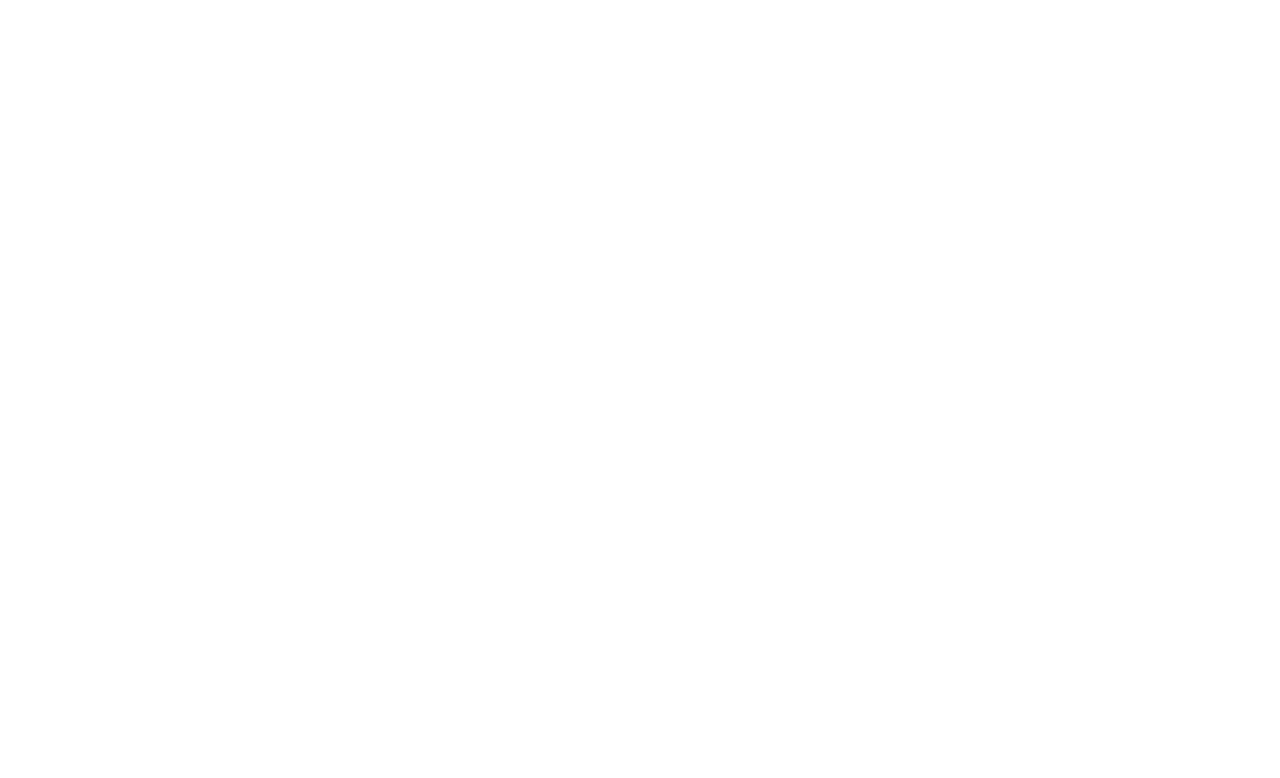
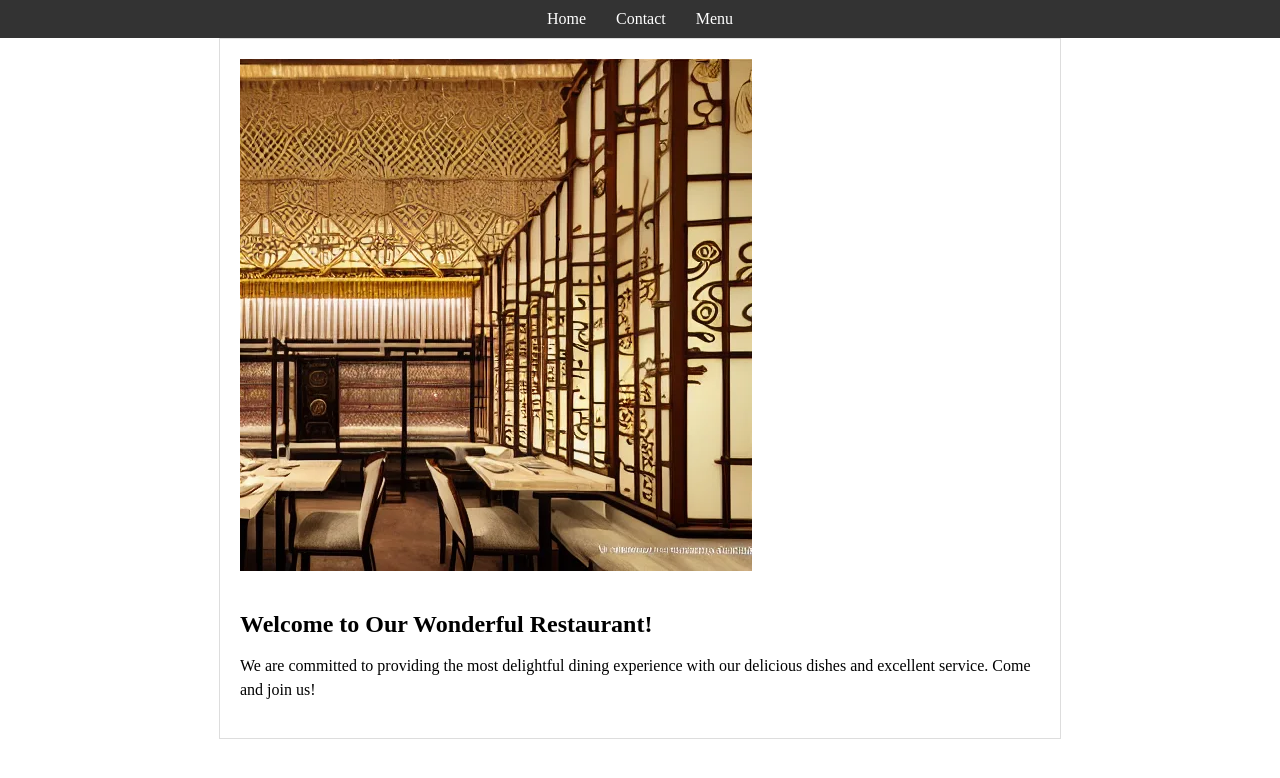
Before and after one commit to uliba3/Restaurant-Page, a plain HTML site: page index.html in a window 1280 px wide. Drawn offline with Linux system fonts and the light colour scheme.

Commit message:
Initial dist subtree commit

```diff
--- a/index.html
+++ b/index.html
@@ -3,11 +3,21 @@
 <head>
     <meta charset="UTF-8">
     <meta name="viewport" content="width=device-width, initial-scale=1.0">
-    <title>My Web App</title>
+    <title>Restaurant Homepage</title>
+    <link rel="stylesheet" href="styles.css">
 </head>
 <body>
+    <header>
+        <nav>
+            <ul>
+                <li class="tab" data-tab="home">Home</li>
+                <li class="tab" data-tab="contact">Contact</li>
+                <li class="tab" data-tab="menu">Menu</li>
+            </ul>
+        </nav>
+    </header>
     <div id="content">
-        <!-- Your content goes here -->
+        <!-- Content will be populated by JavaScript -->
     </div>
     <script src="main.js"></script>
 </body>
--- a/main.js
+++ b/main.js
@@ -1 +1 @@
-console.log("It is index.js");
+(()=>{"use strict";function e(e){const t=document.getElementById("content");let n;t.innerHTML="","home"===e?function(){const e=document.getElementById("content"),t=document.createElement("img");t.src="restaurant-image.jpg",e.appendChild(t);const n=document.createElement("h1");n.textContent="Welcome to Our Wonderful Restaurant!",e.appendChild(n);const c=document.createElement("p");c.textContent="We are committed to providing the most delightful dining experience with our delicious dishes and excellent service. Come and join us!",e.appendChild(c)}():"contact"===e?n=function(){const e=document.createElement("div");e.classList.add("tab-content");const t=document.createElement("p");return t.textContent="Contact us at contact@example.com or call us at +123456789.",e.appendChild(t),e}():"menu"===e&&(n=function(){const e=document.createElement("div");e.classList.add("tab-content");const t=document.createElement("p");t.textContent="Delicious Dish 1: $10";const n=document.createElement("p");n.textContent="Delicious Dish 2: $12";const c=document.createElement("p");return c.textContent="Delicious Dish 3: $15",e.appendChild(t),e.appendChild(n),e.appendChild(c),e}()),n&&(n.classList.add("tab-content","active"),t.appendChild(n))}document.addEventListener("DOMContentLoaded",(()=>{document.querySelectorAll(".tab").forEach((t=>{t.addEventListener("click",(t=>{e(t.target.dataset.tab)}))})),e("home")}))})();
--- /dev/null
+++ b/styles.css
@@ -0,0 +1,65 @@
+/* Reset some default styles */
+body, ul {
+    margin: 0;
+    padding: 0;
+    list-style: none;
+}
+
+/* Basic styles for the header and navigation */
+header {
+    background-color: #333;
+    color: white;
+    padding: 10px 0;
+    text-align: center;
+}
+
+nav ul {
+    display: flex;
+    justify-content: center;
+    align-items: center;
+}
+
+nav li {
+    margin: 0 15px;
+    cursor: pointer;
+}
+
+/* Styling for the tab content */
+#content {
+    max-width: 800px;
+    margin: 0 auto;
+    padding: 20px;
+    border: 1px solid #ddd;
+}
+
+.tab-content {
+    display: none;
+}
+
+/* Show active tab content */
+.tab-content.active {
+    display: block;
+}
+
+/* Style for the homepage */
+#content img {
+    max-width: 100%;
+    height: auto;
+    margin-bottom: 20px;
+}
+
+#content h1 {
+    font-size: 24px;
+    margin-bottom: 10px;
+}
+
+#content p {
+    font-size: 16px;
+    line-height: 1.5;
+}
+
+/* Styling for the contact and menu tabs */
+.tab-content p {
+    font-size: 18px;
+    margin-bottom: 10px;
+}
```
Also changed, not shown: restaurant-image.jpg (added).
